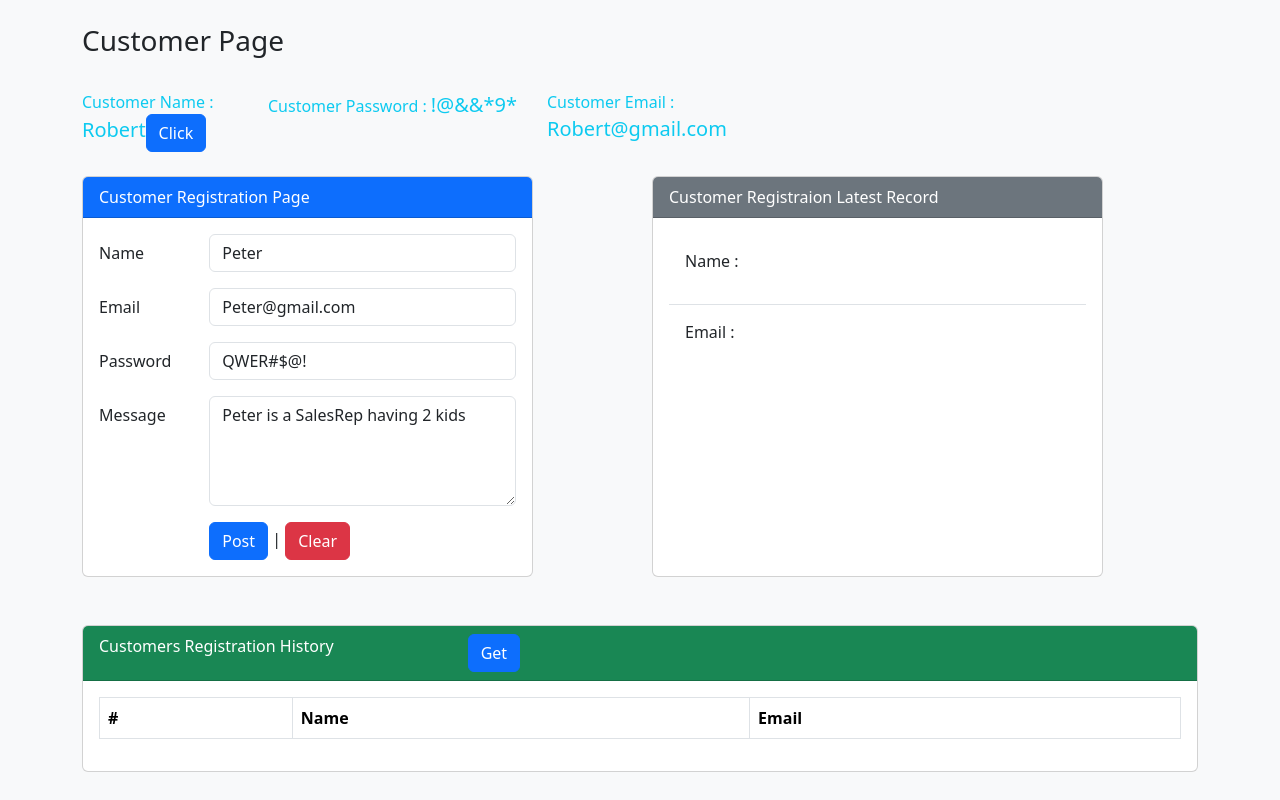
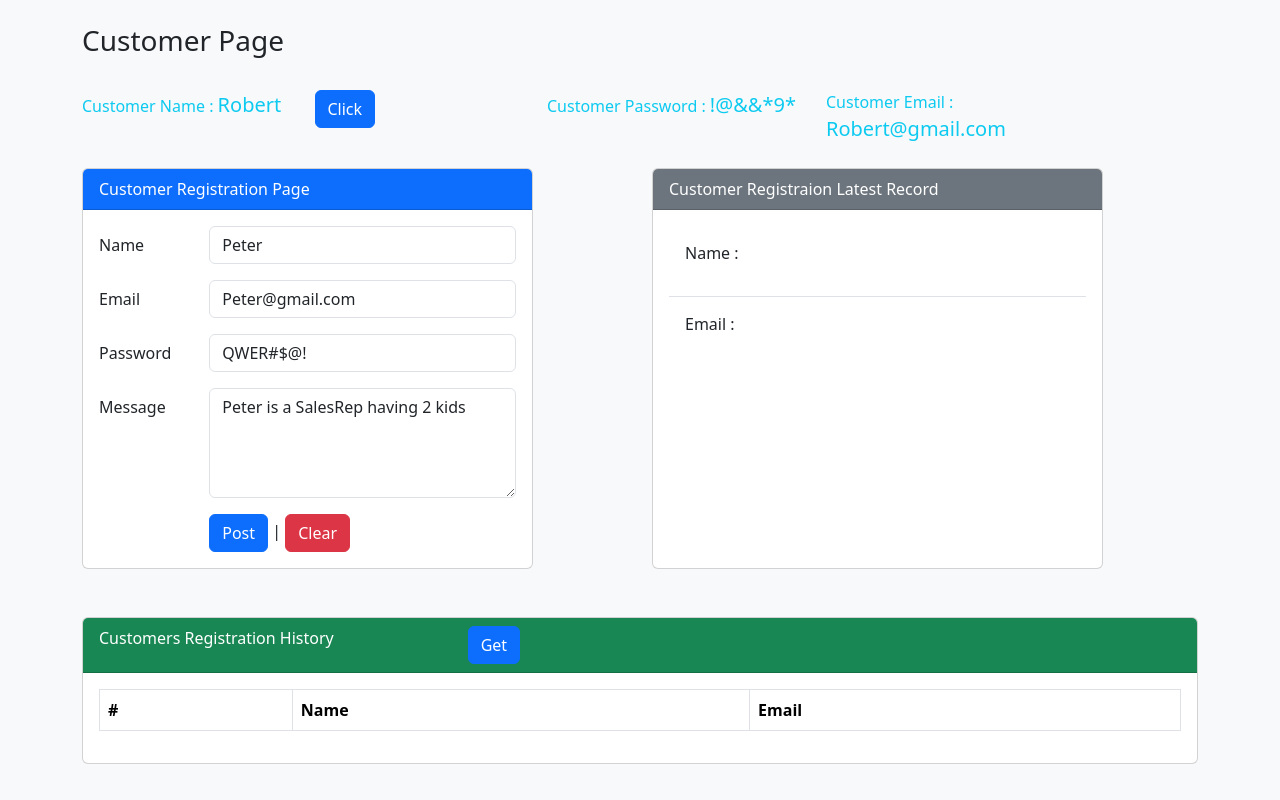
Before and after one commit to madanpatakota/AngularAdvancedConceptsApp, an Angular app: page / in a window 1280 px wide. Built offline with nearby package versions, Linux system fonts and the light colour scheme.

Commit message:
appcomonpent

```diff
--- a/src/app/app.component.html
+++ b/src/app/app.component.html
@@ -1,23 +1,46 @@
+<!--Main Page-->
 <div class="container">
+  <!--Main page Heading section-->
   <div class="row mt-4">
     <h3>Customer Page</h3>
     <div class="row mt-4">
-      <span class="text-info col-2">
+      <div class="col-5">
+        <div class="row">
+          <div class="col-6">
+            <span class="text-info">
               Customer Name :
               <span class="text-monospace fs-5"> {{ Customer.Name }}</span>
-        <input type="button" class="btn btn-primary" value="Click" (click)="updateCustomerName()" />
             </span>
+          </div>
+          <div class="col-2">
+            <input
+              type="button"
+              class="btn btn-primary"
+              value="Click"
+              (click)="updateCustomerName()"
+            />
+          </div>
+        </div>
+      </div>
+      <div class="col-3">
         <span class="text-info col-3">
           Customer Password :
           <span class="text-monospace fs-5"> {{ Customer.Password }}</span>
         </span>
+      </div>
+      <div class="col-3">
         <span class="text-info col-3">
           Customer Email :
           <span class="text-monospace fs-5"> {{ Customer.Email }}</span>
         </span>
       </div>
     </div>
+  </div>
+
+  <!--Customer Registration page and Customer Registration Latest Record-->
   <div class="row mt-4">
+
+    <!--Customer Registration page-->
     <div class="col-md-5">
       <app-customer-registration
         [CustomerInfo]="Customer"
@@ -32,16 +55,26 @@
         ></textarea>
       </app-customer-registration>
     </div>
+
     <div class="col-md-1"></div>
+
+    <!--Customer Registration Latest Record-->
     <div class="col-md-5">
       <app-customer-details
         [CustomerRecord]="CustomerLatestRecord"
       ></app-customer-details>
     </div>
+
   </div>
+
+
+  <!--Customer Registration History-->
   <div class="row justify-content-center mt-5">
     <div>
-      <app-customers-registration-history [CustomerRecord]="CustomerLatestRecord"></app-customers-registration-history>
+      <app-customers-registration-history
+        [CustomerRecord]="CustomerLatestRecord"
+      ></app-customers-registration-history>
     </div>
   </div>
+
 </div>
```
Lines whose indentation alone changed are shown as unchanged.
